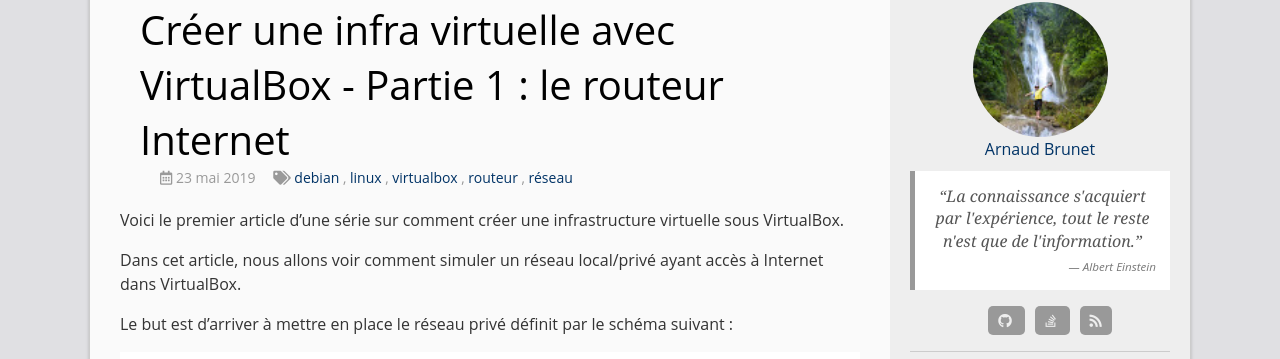
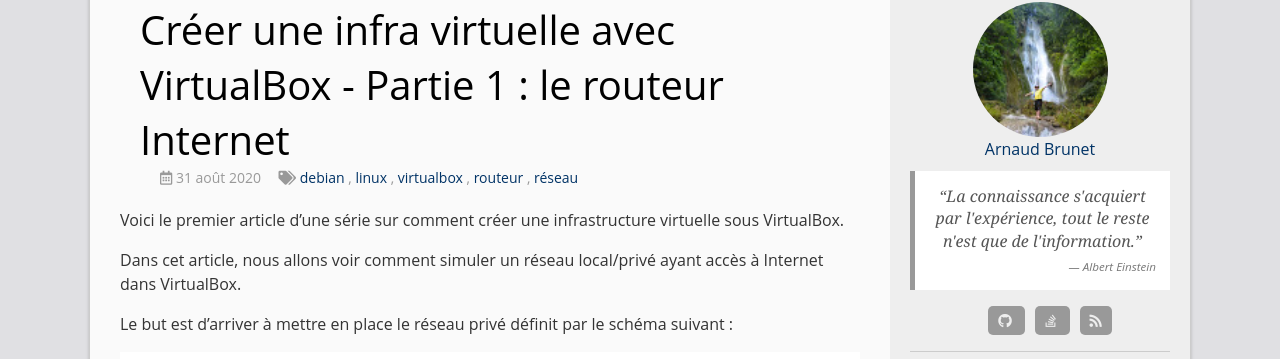
Before and after one commit to gronono/gronono.github.io, a Jekyll site: the page built from _posts/2020-08-31-virtualbox-routeur.md, in a window 1280 px wide and 900 px high. Shown: the part 110-469 px from the top of the window. Built offline with Jekyll 4.4.1, drawn with Linux system fonts in a browser that asks for light colours; nearby versions of some CDN libraries; comment, search, counter and statistics services are not loaded.

Commit message:
fix date de publication

```diff
--- a/_posts/2020-08-31-virtualbox-routeur.md
+++ b/_posts/2020-08-31-virtualbox-routeur.md
@@ -1,7 +1,7 @@
 ---
 layout: post
 title:  "Créer une infra virtuelle avec VirtualBox - Partie 1 : le routeur Internet"
-date: 2019-05-23 19:30 +1100
+date: 2020-08-31 22:50 +1100
 tags: [debian, linux, virtualbox, routeur, réseau]
 comments: true
 ---
```
